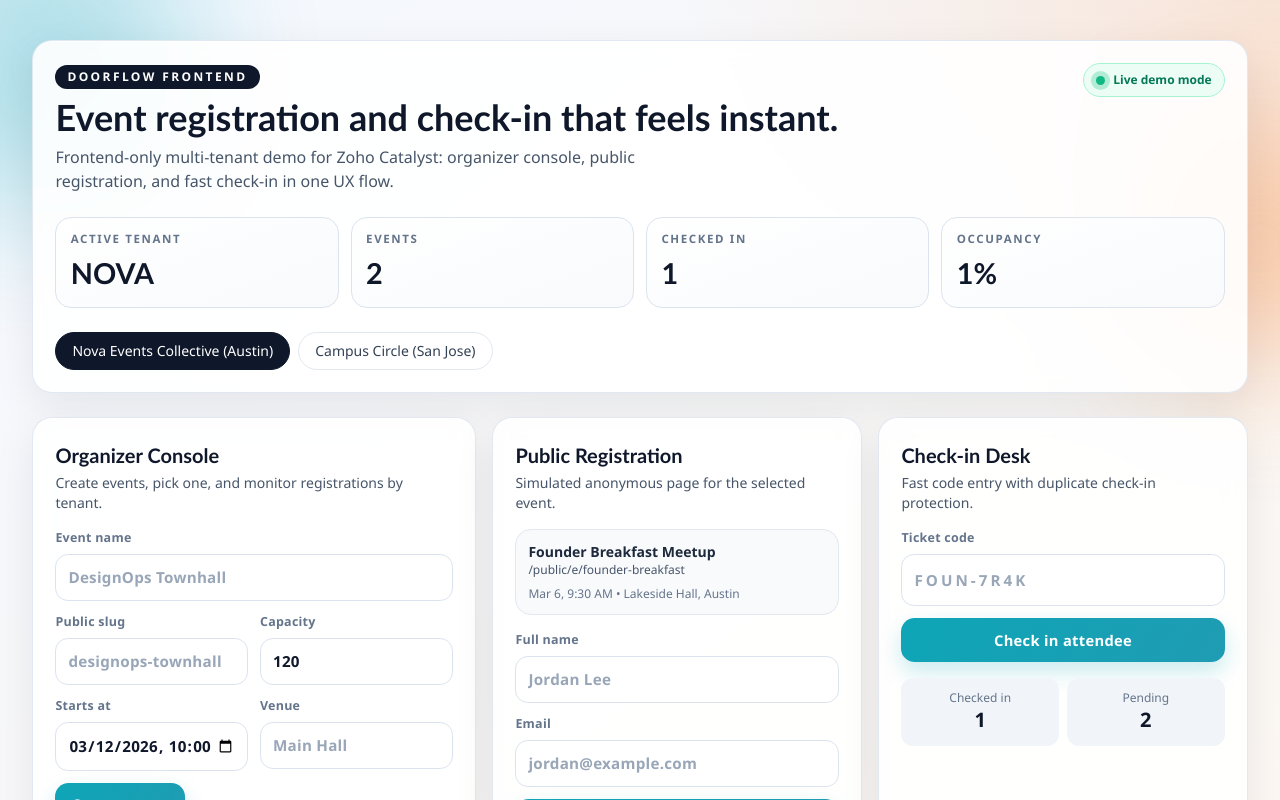
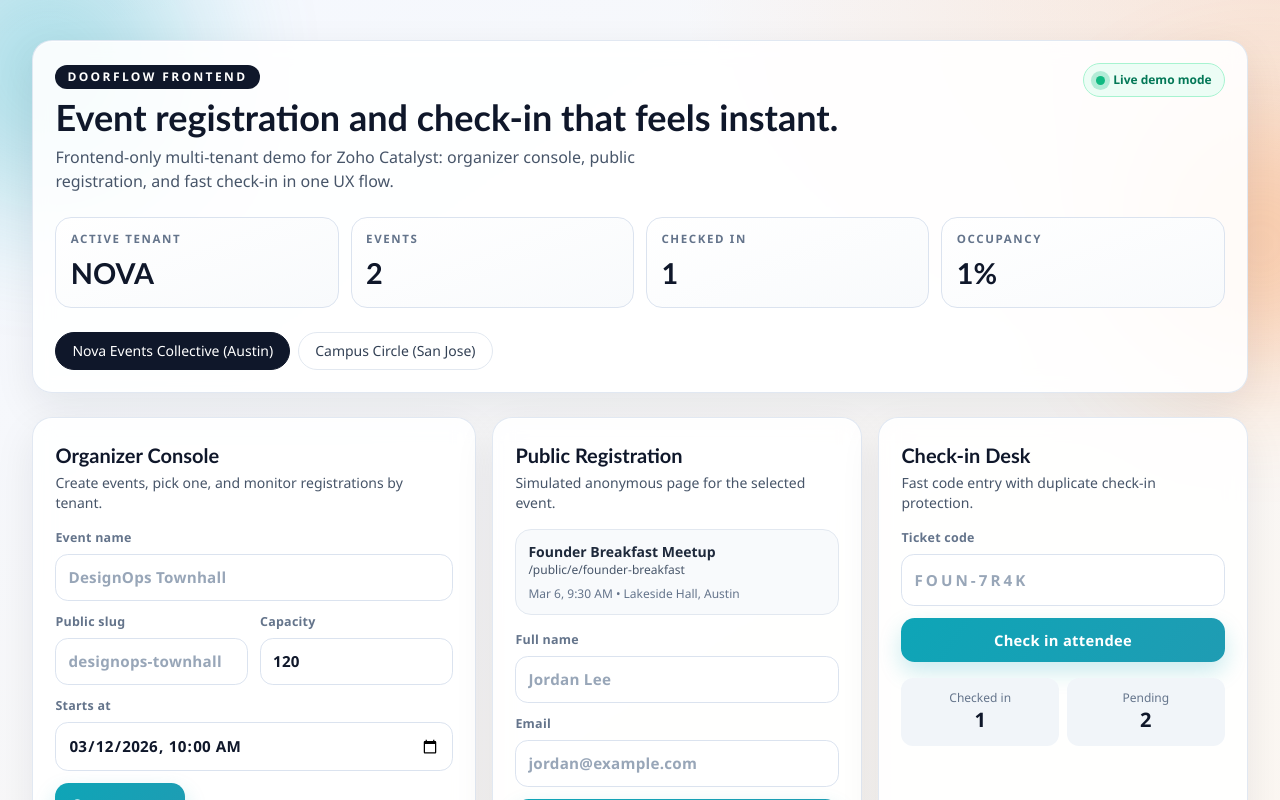
Before and after one commit to TechnicalShree/zoho-catalyst-frontend, a Next.js app: page / in a window 1280 px wide. Shown: the top 800 px of the page. Built offline with nearby package versions, Linux system fonts and the light colour scheme.

Commit message:
refactor: remove venue from EventDraft and related components in OrganizerPanel and DoorFlowTemplate

```diff
--- a/components/organisms/OrganizerPanel.tsx
+++ b/components/organisms/OrganizerPanel.tsx
@@ -64,15 +64,9 @@ export function OrganizerPanel({
           <InputField
             label="Starts at"
             type="datetime-local"
+            wrapperClassName="md:col-span-2"
             value={eventDraft.startsAt}
             onChange={(event) => onEventDraftChange("startsAt", event.target.value)}
-            required
-          />
-          <InputField
-            label="Venue"
-            value={eventDraft.venue}
-            onChange={(event) => onEventDraftChange("venue", event.target.value)}
-            placeholder="Main Hall"
             required
           />
         </div>
--- a/components/templates/DoorFlowTemplate.tsx
+++ b/components/templates/DoorFlowTemplate.tsx
@@ -33,7 +33,6 @@ export default function DoorFlowTemplate() {
     name: "",
     slug: "",
     startsAt: DEFAULT_EVENT_STARTS_AT,
-    venue: "",
     capacity: 120,
   });
   const [registrationDraft, setRegistrationDraft] = useState<RegistrationDraft>({
@@ -156,10 +155,10 @@ export default function DoorFlowTemplate() {
     }
 
     const slug = normalizeSlug(eventDraft.slug || eventDraft.name);
-    if (!eventDraft.name.trim() || !slug || !eventDraft.venue.trim()) {
+    if (!eventDraft.name.trim() || !slug) {
       setEventNotice({
         tone: "error",
-        message: "Name, venue, and a valid slug are required.",
+        message: "Name and a valid slug are required.",
       });
       return;
     }
@@ -189,7 +188,7 @@ export default function DoorFlowTemplate() {
       slug,
       name: eventDraft.name.trim(),
       startsAt: eventDraft.startsAt,
-      venue: eventDraft.venue.trim(),
+      venue: activeTenant.city,
       capacity,
       createdAt: new Date().toISOString(),
       attendees: [],
@@ -233,7 +232,6 @@ export default function DoorFlowTemplate() {
       name: "",
       slug: "",
       startsAt: DEFAULT_EVENT_STARTS_AT,
-      venue: "",
       capacity: 120,
     });
     setEventNotice({
--- a/lib/doorflow/types.ts
+++ b/lib/doorflow/types.ts
@@ -48,7 +48,6 @@ export type EventDraft = {
   name: string;
   slug: string;
   startsAt: string;
-  venue: string;
   capacity: number;
 };
 
```
